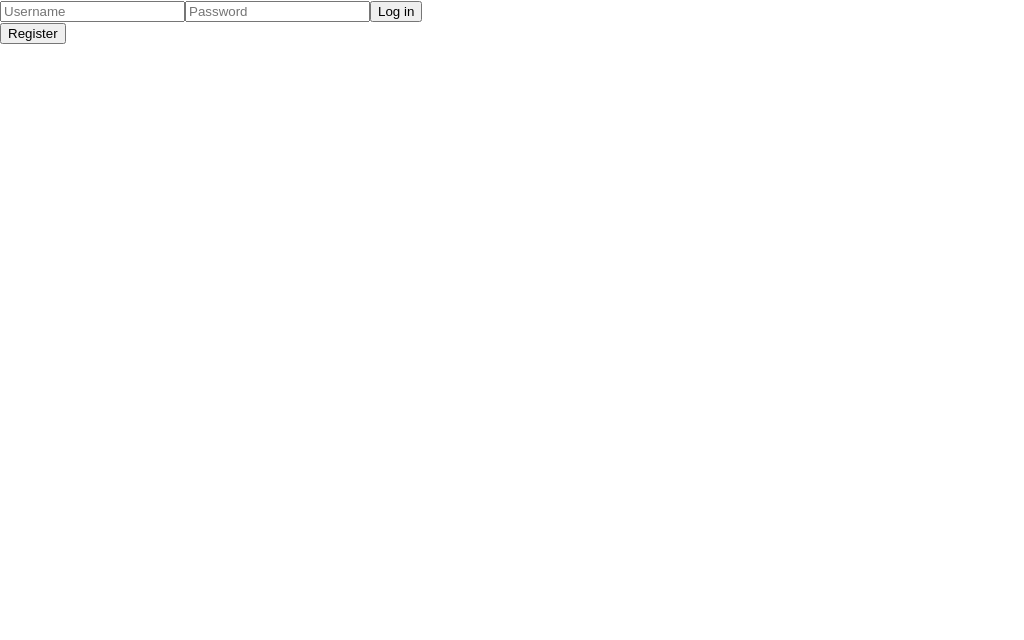
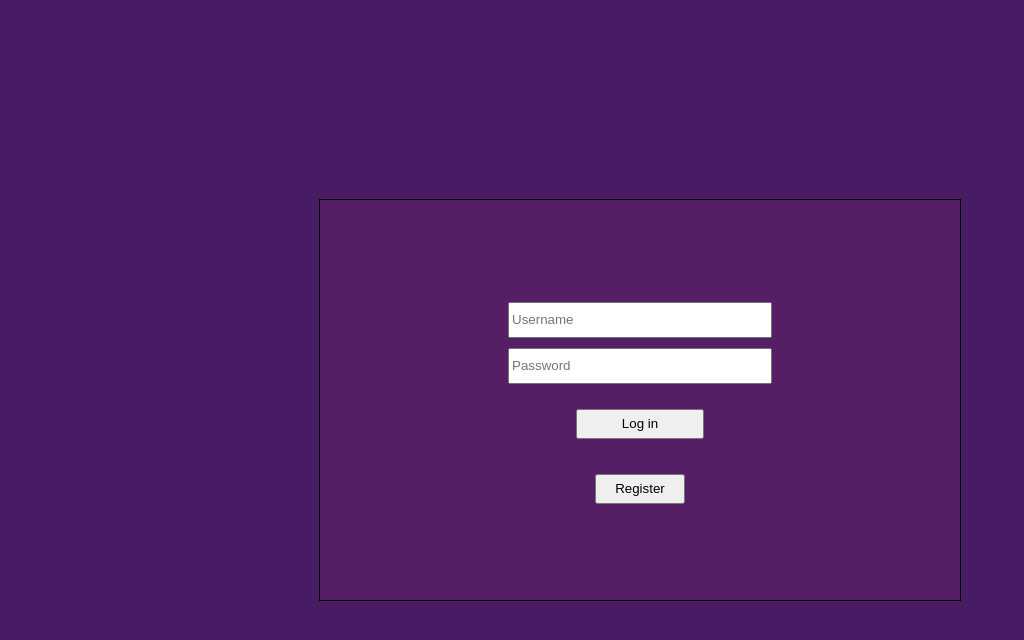
Before and after one commit to kroles1/panini-players, a React (Create React App) app: page / in a window 1280 px wide. Shown: the top 640 px of the page, without its empty margins (0-1024 px from the left). Built offline with nearby package versions, Linux system fonts and the light colour scheme.

Commit message:
login and register page

```diff
--- a/src/App.css
+++ b/src/App.css
@@ -1,38 +1,19 @@
-.App {
-  text-align: center;
+:root {
+  --minor-bg-color: #561e65;
+  --main-bg-color: #471c65;
 }
 
-.App-logo {
-  height: 40vmin;
-  pointer-events: none;
+html {
+position: relative;
+min-height: 100vh;
+width: 100vw;
+margin: 0%;
 }
 
-@media (prefers-reduced-motion: no-preference) {
-  .App-logo {
-    animation: App-logo-spin infinite 20s linear;
-  }
+body {
+  position: relative;
+  min-height: 100vh;
+  width: 100vw;
+  margin: 0%;
+  background-color: var(--main-bg-color)
 }
-
-.App-header {
-  background-color: #282c34;
-  min-height: 100vh;
-  display: flex;
-  flex-direction: column;
-  align-items: center;
-  justify-content: center;
-  font-size: calc(10px + 2vmin);
-  color: white;
-}
-
-.App-link {
-  color: #61dafb;
-}
-
-@keyframes App-logo-spin {
-  from {
-    transform: rotate(0deg);
-  }
-  to {
-    transform: rotate(360deg);
-  }
-}
--- a/src/layout/Header/index.js
+++ b/src/layout/Header/index.js
@@ -1,12 +1,13 @@
 import React from 'react'
 import { NavLink } from 'react-router-dom'
+import './style.css'
 
 export default function Header() {
   return (
-    <>
-      <NavLink to="">Album</NavLink>
-      <NavLink to="/dashboard/friends">Friend List</NavLink>
-      <NavLink to="/dashboard/public">Public Trades</NavLink>
-    </>
+    <div className='navbar'>
+      <NavLink to="" className='navlink'>Album</NavLink>
+      <NavLink to="/dashboard/friends" className='navlink'>Friend List</NavLink>
+      <NavLink to="/dashboard/public" className='navlink'>Public Trades</NavLink>
+    </div>
   )
 }
--- /dev/null
+++ b/src/layout/Header/style.css
@@ -0,0 +1,19 @@
+.navbar {
+    text-align: center;
+    color: black;
+    height: 50px;
+    padding-top: 20px;
+    border: solid 1px black;
+}
+
+.navlink {
+    margin: 10px;
+}
+
+.navlink:focus {
+    color: red;
+}
+
+a {
+    color: black;
+}
--- a/src/pages/Album/index.js
+++ b/src/pages/Album/index.js
@@ -1,6 +1,7 @@
 import React from 'react'
 import { useSelector } from 'react-redux'
 import { Sticker } from '../../components'
+import './style.css'
 
 export default function Album() {
   const stickerData = useSelector(state => state.stickers.stickers)
@@ -15,7 +16,7 @@ export default function Album() {
   }
 
   return (
-    <div>
+    <div className='album'>
       <select>
         <option>England</option>
         <option>Brazil</option>
--- /dev/null
+++ b/src/pages/Album/style.css
@@ -0,0 +1,4 @@
+.album {
+   width: 100vw;
+   height: 100vh;
+}
--- a/src/pages/Home/index.js
+++ b/src/pages/Home/index.js
@@ -1,33 +1,48 @@
 import React, { useState } from 'react'
 import { useDispatch } from 'react-redux'
 import { useNavigate } from 'react-router-dom';
+import axios from 'axios';
+import './style.css'
 
 
 export default function Home() {
-  const [formData, setFormData] = useState({ username: "", password: "" })
+  // const [formData, setFormData] = useState({ username: "", password: "" })
+  const [logIn, setLogIn] = useState(null);
+  const getFormData = (form) => Object.fromEntries(new FormData(form).entries());
 
   const dispatch = useDispatch();
   const navigate = useNavigate();
 
   const handleSubmit = (e) => {
     e.preventDefault();
-    dispatch()
-    navigate("/dashboard")
+		const formData = getFormData(e.target);
+		axios.post("http://127.0.0.1:5000/login", formData)
+			.then((res) => {
+				console.log(res.data, "POST RESPONSE");
+				if (res.data.message === "Welcome Panini Player") {
+					console.log("USERNAME:", formData["username"]);
+					setLogIn(formData);
+          navigate("/dashboard")
+				} else {
+					console.log("FAILED");
+				}
+			})
+			.catch((err) => console.error(err));
   }
-
-  const handleChange = (e) => {
-    const { name, value } =e.target
-    setFormData({...formData, [name]: value});
-  }
-
+  // const handleChange = (e) => {
+  //   const { name, value } =e.target
+  //   setFormData({...formData, [name]: value});
+  // }
   return (
     <>
-    <form onSubmit={handleSubmit}>
-      <input type="text" placeholder="Username" name="username" value={formData.username} onChange={handleChange}></input>
-      <input type="password" placeholder="Password" name="password" value={formData.password} onChange={handleChange}></input>
-      <input type="submit" value="Log in"></input>
+    <div className='loginpg'>
+    <form className='login' onSubmit={handleSubmit}>
+      <input className="formInput" type="text" placeholder="Username" name="username"></input>
+      <input className="formInput" type="password" placeholder="Password" name="password"></input>
+      <input className="submitBtn" type="submit" value="Log in"></input>
     </form>
-    <button>Register</button>
+    <button className="registerNav"><a href='/register'>Register</a></button>
+    </div>
     </>
   )
 }
--- /dev/null
+++ b/src/pages/Home/style.css
@@ -0,0 +1,54 @@
+body {
+    display: flex;
+    justify-content: center;
+    align-items: center;
+}
+
+.loginpg {
+    display: flex;
+    flex-direction: column;
+    flex-wrap: wrap;
+    align-items: center;
+    justify-content: center;
+    border: 1px solid black;
+    height: 50vh;
+    width: 50vw;
+    background-color: var(--minor-bg-color)
+}
+
+.login {
+    display: flex;
+    flex-direction: column;
+    align-items: center;
+}
+
+.formInput {
+    height: 30px;
+    width: 20vw;
+}
+
+input {
+    margin: 5px;
+}
+
+.submitBtn {
+    height: 30px;
+    width: 10vw;
+    cursor: pointer;
+    margin-top: 20px;
+}
+
+.registerNav {
+    margin-top: 30px;
+    height: 30px;
+    width: 7vw;
+    cursor: pointer;
+}
+
+a {
+    text-decoration: none;
+}
+
+a:active {
+    color: black;
+}
--- a/src/pages/Register/index.js
+++ b/src/pages/Register/index.js
@@ -1,32 +1,55 @@
 import React, { useState } from 'react'
 import { useDispatch } from 'react-redux'
 import { useNavigate } from 'react-router-dom';
+import axios from 'axios';
+import './style.css'
 
 
 export default function Register() {
-  const [formData, setFormData] = useState({ username: "", email: "", password: "" })
+  // const [formData, setFormData] = useState({ username: "", email: "", password: "" })
 
-  const dispatch = useDispatch();
+  // const dispatch = useDispatch();
+
+  // const handleSubmit = (e) => {
+  //   e.preventDefault();
+  //   dispatch()
+  //   navigate("/")
+  // }
+
+  // const handleChange = (e) => {
+  //   const { name, value } =e.target
+  //   setFormData({...formData, [name]: value});
+  // }
   const navigate = useNavigate();
+  const getFormData = (form) => Object.fromEntries(new FormData(form).entries());
 
-  const handleSubmit = (e) => {
-    e.preventDefault();
-    dispatch()
-    navigate("/")
-  }
+  function handleSubmit(e) {
+		e.preventDefault();
+		const formData = getFormData(e.target);
+		console.log(formData, "FORM DATA");
 
-  const handleChange = (e) => {
-    const { name, value } =e.target
-    setFormData({...formData, [name]: value});
-  }
+		axios.post("http://127.0.0.1:5000/register", formData)
+			.then((res) => {
+				console.log(res, "POST RESPONSE");
+				if (res.data.message === "New user created") {
+					console.log("REGISTRATION SUCCESSFULL");
+          navigate("/register")
+				} else {
+					console.log("REGISTRATION FAILED");
+				}
+			})
+			.catch((err) => console.error(err));
+	}
 
   return (
     <>
-    <form onSubmit={handleSubmit}>
-      <input type="text" placeholder="Username" name="username" value={formData.username} onChange={handleChange}></input>
-      <input type="email" placeholder="Email" name="email" value={formData.email} onChange={handleChange}></input>
-      <input type="password" placeholder="Password" name="password" value={formData.password} onChange={handleChange}></input>
-      <input type="password" placeholder="Confirm password" name="confirm_password" value={formData.password} onChange={handleChange}></input>
+    <form className='register' onSubmit={handleSubmit}>
+      <input type='text' placeholder='ID' name="id"></input>
+      <input type="text" placeholder="Username" name="username"></input>
+      <input type="email" placeholder="Email" name="email"></input>
+      <input type='text' placeholder="Location" name="location"></input>
+      <input type="password" placeholder="Password" name="password_1"></input>
+      <input type="password" placeholder="Confirm password" name="password_2"></input>
       <input type="submit" value="Register"></input>
     </form>
     </>
--- /dev/null
+++ b/src/pages/Register/style.css
@@ -0,0 +1,21 @@
+body {
+    display: flex;
+    justify-content: center;
+    align-items: center;
+}
+
+.register {
+    display: flex;
+    flex-direction: column;
+    flex-wrap: wrap;
+    align-items: center;
+    justify-content: center;
+    border: 1px solid black;
+    height: 50vh;
+    width: 50vw;
+    background-color: var(--minor-bg-color)
+}
+
+input {
+    margin: 5px;
+}
```
